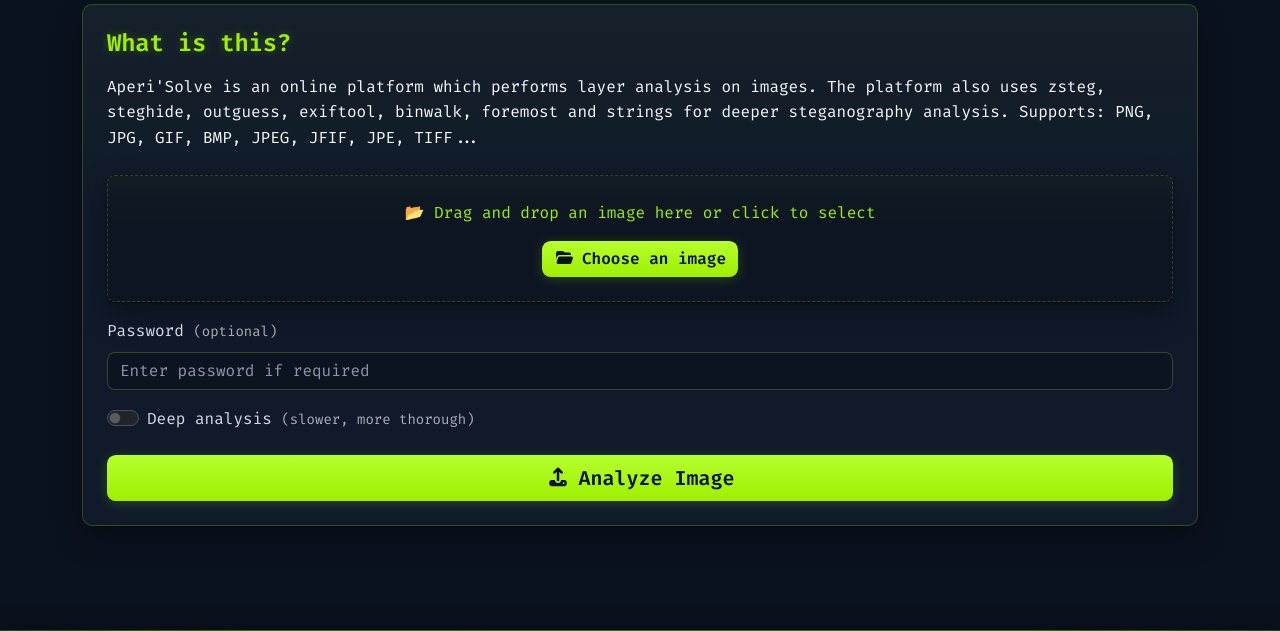
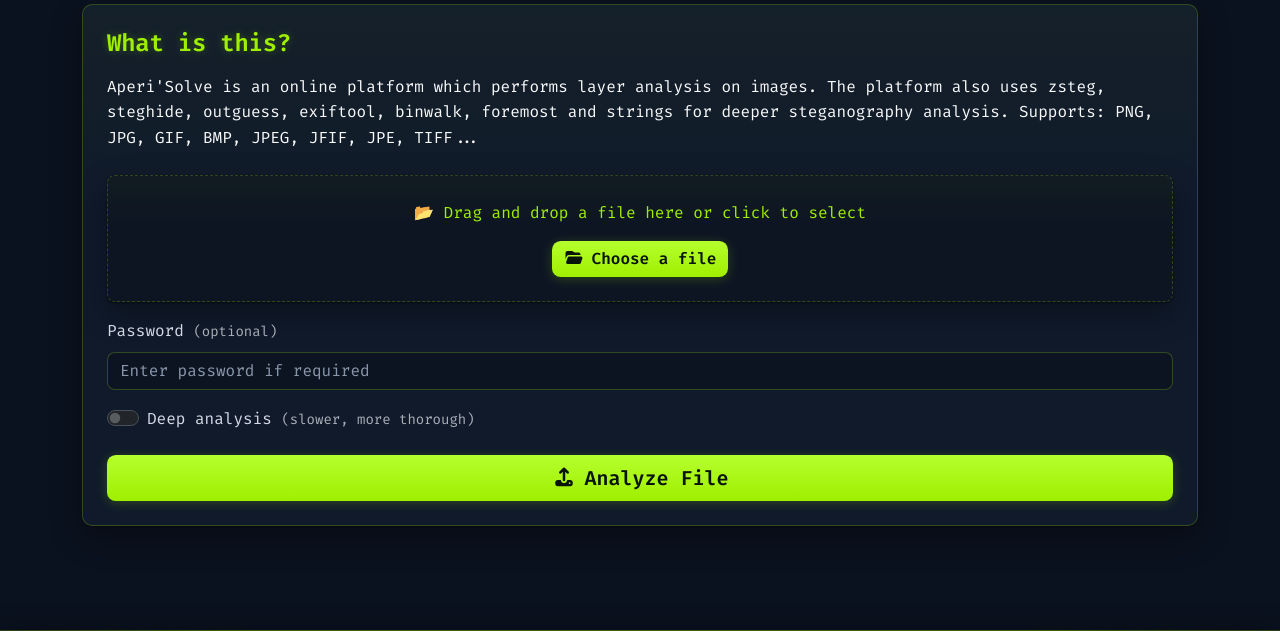
Before and after one commit to Zeecka/AperiSolve, a Flask app: page / in a window 1280 px wide. Shown: the part 165-796 px from the top of the page. Run offline with Flask 3, Linux system fonts and the light colour scheme; some libraries are stand-ins or nearby versions.

Commit message:
feat(web): accept, serve and preview any file type (#132)
Upload no longer restricts to IMAGE_EXTENSIONS (only a usable extension is
required); get_image serves the original of any type while the derived
/image/<hash>/<name> sub-path stays image-only; /infos now returns the
detected kind + mime.

Frontend renders a type-appropriate original preview from infoData.kind:
image -> <img>, audio -> <audio controls>, pdf/other -> a file card with a
download link (never a broken <img>). parseResult's image gallery now derives
channel labels from the actual keys (applying the canonical RGB order only for
the true RGB set), so arbitrary-label galleries like Spectrogram/Waveform
render. Upload copy and the browse gallery are type-neutral ("file"), with new
i18n catalog strings. Field name "image" is unchanged.

Co-Authored-By: Claude Opus 4.8 (1M context) <noreply@anthropic.com>
Claude-Session: https://claude.ai/code/session_0122kFHtr3RVVbcrjQeey6aR

```diff
--- a/aperisolve/app.py
+++ b/aperisolve/app.py
@@ -41,6 +41,7 @@ from .config import (
     RESULT_FOLDER,
     SITE_BASE_URL,
 )
+from .filetype import detect_file_type
 from .i18n import (
     DEFAULT_LANG,
     LANG_PREFIX_RULE,
@@ -368,7 +369,9 @@ def _upload_image(app: Flask) -> tuple[Response, int]:
     if image.filename is None or image.filename == "":
         return jsonify({"error": _("No image provided")}), 400
 
-    if "." not in image.filename or Path(image.filename).suffix.lower() not in IMAGE_EXTENSIONS:
+    # Any file type is accepted; only require a usable extension because storage
+    # and get_image split the stored name on ".".
+    if "." not in image.filename or not Path(image.filename).suffix:
         return jsonify({"error": _("Unsupported file type")}), 400
 
     image_data = image.read()
@@ -501,9 +504,14 @@ def _register_data_routes(app: Flask) -> None:
         image = Image.query.get_or_404(submission.image_hash)
         names = [name for name in {sub.filename for sub in image.submissions} if name]
         passwords = [pwd for pwd in {sub.password for sub in image.submissions} if pwd]
+        # detect_file_type is best-effort and never raises; kind drives the
+        # frontend preview (image/audio/pdf/other) and mime is informational.
+        file_type = detect_file_type(Path(image.file))
         response = jsonify(
             {
                 "image_path": "image/" + str(Path(image.file).name),
+                "kind": file_type.kind,
+                "mime": file_type.mime,
                 "names": names,
                 "size": image.size,
                 "first_submission_date": image.first_submission_date,
@@ -551,6 +559,10 @@ def _register_data_routes(app: Flask) -> None:
         if img_name is None:
             return abort(404, description="Image not found or unsupported format")
 
+        # The original upload (/image/<name>) may be any stored file type; the
+        # derived sub-path (/image/<hash>/<name>) only ever serves images.
+        # Capture this before the else-branch reassigns hash_val below.
+        serving_original = hash_val is None
         if hash_val is not None:
             submission = Submission.query.filter_by(hash=hash_val).first_or_404()
             image = Image.query.get_or_404(submission.image_hash)
@@ -561,7 +573,9 @@ def _register_data_routes(app: Flask) -> None:
             image = Image.query.filter_by(hash=hash_val).first_or_404()
             output_file = Path(image.file)
 
-        if (not output_file.exists()) or (output_file.suffix.lower() not in IMAGE_EXTENSIONS):
+        if not output_file.exists():
+            return abort(404, description="Image not found or unsupported format")
+        if not serving_original and output_file.suffix.lower() not in IMAGE_EXTENSIONS:
             return abort(404, description="Image not found or unsupported format")
 
         # URLs are content-addressed (md5 hashes), so responses never change:
--- a/aperisolve/i18n.py
+++ b/aperisolve/i18n.py
@@ -87,8 +87,10 @@ def js_catalog() -> dict[str, str]:
         "Green": _("Green"),
         "Blue": _("Blue"),
         "Alpha": _("Alpha"),
+        "Spectrogram": _("Spectrogram"),
+        "Waveform": _("Waveform"),
         "❌ Error during the analysis.": _("❌ Error during the analysis."),
-        "Please select an image.": _("Please select an image."),
+        "Please select a file.": _("Please select a file."),
         "❌ Invalid server response: missing submission_hash.": _(
             "❌ Invalid server response: missing submission_hash.",
         ),
@@ -98,7 +100,7 @@ def js_catalog() -> dict[str, str]:
         ),
         "Upload complete": _("Upload complete"),
         "❌ An error occurred during the transfer": _("❌ An error occurred during the transfer"),
-        "Analyzing your image…": _("Analyzing your image…"),
+        "Analyzing your file…": _("Analyzing your file…"),
         "Success": _("Success"),
         "No result": _("No result"),
         "Learn more": _("Learn more"),
@@ -106,5 +108,5 @@ def js_catalog() -> dict[str, str]:
         "❌ The analysis is taking too long. Please reload the page to check again.": _(
             "❌ The analysis is taking too long. Please reload the page to check again.",
         ),
-        "Analyzed image": _("Analyzed image"),
+        "Analyzed file": _("Analyzed file"),
     }
--- a/aperisolve/pages.py
+++ b/aperisolve/pages.py
@@ -1,8 +1,11 @@
 """Translatable page routes, registered at the root and under /<lang>/."""
+
+from pathlib import Path
 
 from flask import Blueprint, render_template
 from sqlalchemy.orm import selectinload
 
+from .config import IMAGE_EXTENSIONS
 from .i18n import alternates_for, register_lang_handling
 from .limits import is_local_request, limiter
 from .models import Image
@@ -11,6 +14,20 @@ pages_bp = Blueprint("pages", __name__)
 register_lang_handling(pages_bp)
 
 MAX_SHOW_IMAGES = 100
+
+# Extension -> Font Awesome icon for the browse gallery's non-image cards. The
+# stored upload is classified cheaply by extension here (not via
+# detect_file_type) to avoid a subprocess probe per gallery row.
+_AUDIO_EXTENSIONS = frozenset({".wav", ".mp3", ".flac", ".ogg", ".m4a", ".au"})
+
+
+def _file_icon(suffix: str) -> str:
+    """Return the Font Awesome icon class for a non-image upload extension."""
+    if suffix == ".pdf":
+        return "fa-file-pdf"
+    if suffix in _AUDIO_EXTENSIONS:
+        return "fa-file-audio"
+    return "fa-file"
 
 
 @pages_bp.route("/")
@@ -29,10 +46,18 @@ def show() -> str:
         .limit(MAX_SHOW_IMAGES)
         .all()
     )
-    images = []
+    images: list[dict[str, str]] = []
     for img in db_images:
         if not img.submissions:
             continue
         last_sub = img.submissions[-1]
-        images.append({"file": f"/image/{img.hash}", "link": f"/{last_sub.hash}"})
+        suffix = Path(str(img.file)).suffix.lower()
+        row: dict[str, str] = {"file": f"/image/{img.hash}", "link": f"/{last_sub.hash}"}
+        if suffix in IMAGE_EXTENSIONS:
+            row["kind"] = "image"
+        else:
+            row["kind"] = "other"
+            row["icon"] = _file_icon(suffix)
+            row["label"] = suffix.removeprefix(".").upper() or "FILE"
+        images.append(row)
     return render_template("show.html", images=images)
--- a/aperisolve/static/js/aperisolve.js
+++ b/aperisolve/static/js/aperisolve.js
@@ -2,8 +2,11 @@
 // list is only a fallback for pages served without the injection.
 const TOOL_ORDER = window.TOOL_ORDER || [
   "decomposer",
+  "spectrogram",
   "color_remapping",
   "file",
+  "pdfinfo",
+  "pdfid",
   "exiftool",
   "binwalk",
   "foremost",
@@ -210,6 +213,35 @@ document.addEventListener("keydown", function (e) {
   }
 });
 
+// Build the type-appropriate original-file preview shown in the info panel.
+// The upload can now be any file, so branch on the backend-detected kind:
+// image -> <img>, audio -> player, everything else -> a download file card.
+// The default is ALWAYS the file card, never a bare <img>, so an unknown or
+// non-image upload cannot render a broken image.
+function renderMainPreview(infoData) {
+  const src = escapeHtml(infoData.image_path);
+  const rawName =
+    (Array.isArray(infoData.names) && infoData.names[0]) ||
+    String(infoData.image_path || "").split("/").pop();
+  const fileName = escapeHtml(rawName);
+
+  if (infoData.kind === "image") {
+    return `<img src="${src}" alt="${t("Analyzed file")}"/>`;
+  }
+  if (infoData.kind === "audio") {
+    return `<audio controls preload="metadata" src="${src}"></audio>`;
+  }
+  const icon = infoData.kind === "pdf" ? "fa-file-pdf" : "fa-file";
+  return (
+    `<div class="file-card">` +
+    `<i class="fa ${icon} file-card-icon"></i>` +
+    `<span class="file-card-name"><code>${fileName}</code></span>` +
+    `<a href="${src}" class="btn btn-primary mt-2" download>` +
+    `<i class="fa fa-download"></i> ${t("Download file")}</a>` +
+    `</div>`
+  );
+}
+
 async function fetchImageInfo(submission_hash) {
   let infoData;
   try {
@@ -234,7 +266,7 @@ async function fetchImageInfo(submission_hash) {
   resultInfosDiv.appendChild(mainImgRight);
   mainImgRight.appendChild(tableInfos);
 
-  mainImgLeft.innerHTML += `<div id="main_image"><img src="${infoData.image_path}" alt="${t("Analyzed image")}"/></div>`;
+  mainImgLeft.innerHTML += `<div id="main_image">${renderMainPreview(infoData)}</div>`;
   tableInfos.innerHTML += `<tr><td><i class="fa fa-backward-step"></i> ${t("First upload:")}</td><td>${infoData.first_submission_date}</td></tr>`;
   tableInfos.innerHTML += `<tr><td><i class="fa fa-history"></i> ${t("Last upload:")}</td><td>${infoData.last_submission_date}</td></tr>`;
   if (Array.isArray(infoData.names)) {
@@ -503,7 +535,7 @@ function renderAnalyzing() {
   resultDiv.innerHTML =
     `<div class="analyzing" role="status" aria-live="polite">` +
     `<span class="spinner" aria-hidden="true"></span>` +
-    `<p class="mb-0">${t("Analyzing your image…")}</p></div>`;
+    `<p class="mb-0">${t("Analyzing your file…")}</p></div>`;
 }
 
 function parseResult(result) {
@@ -557,12 +589,19 @@ function parseResult(result) {
     // Parse images, downloads, ...
     if (result[tool]["status"] === "ok") {
       if ("images" in result[tool]) {
-        // Parse image output
-        var channels = ["Superimposed", "Red", "Green", "Blue", "Alpha"];
-        if (Object.keys(result[tool]["images"]).length == 1) {
-          channels = Object.keys(result[tool]["images"]);
-        } else if (Object.keys(result[tool]["images"]).length == 4) {
-          channels = ["Superimposed", "Red", "Green", "Blue"];
+        // Channel labels come from the analyzer's own dict keys. Only the
+        // decomposer/color_remapping RGB(A) sets get the canonical
+        // Superimposed,Red,Green,Blue,(Alpha) ordering; every other analyzer
+        // (e.g. the spectrogram's {Spectrogram, Waveform}) iterates its keys
+        // as-is — which also fixes a 2-key dict previously rendering nothing.
+        const imageKeys = Object.keys(result[tool]["images"]);
+        const RGBA = ["Superimposed", "Red", "Green", "Blue", "Alpha"];
+        const RGB = ["Superimposed", "Red", "Green", "Blue"];
+        let channels = imageKeys;
+        if (imageKeys.length === RGBA.length && RGBA.every((c) => imageKeys.includes(c))) {
+          channels = RGBA;
+        } else if (imageKeys.length === RGB.length && RGB.every((c) => imageKeys.includes(c))) {
+          channels = RGB;
         }
 
         let title_h3 = "";
@@ -701,7 +740,7 @@ const browseBtn = document.getElementById("browse-btn");
 const dragMsg = document.getElementById("drag-msg");
 
 function showFilename(filename) {
-  dragMsg.innerHTML = "🖼️ " + escapeHtml(filename);
+  dragMsg.innerHTML = "📄 " + escapeHtml(filename);
 }
 
 if (browseBtn) {
@@ -765,7 +804,7 @@ if (browseBtn) {
       const progressBar = document.getElementById("progress-bar");
 
       if (!fileInput.files.length) {
-        showDanger(t("Please select an image."), true);
+        showDanger(t("Please select a file."), true);
         return;
       }
 
--- a/aperisolve/templates/index.html
+++ b/aperisolve/templates/index.html
@@ -35,12 +35,12 @@
 
   <!-- Drop Zone -->
   <div class="mb-3">
-    <label for="image" class="form-label visually-hidden">{{ _("Image file") }}</label>
+    <label for="image" class="form-label visually-hidden">{{ _("File") }}</label>
     <div id="drop-zone" class="drop-zone border border-2 border-dashed rounded-3 p-4 text-center">
-      <p id="drag-msg" class="mb-3">{{ _("📂 Drag and drop an image here or click to select") }}</p>
-      <input type="file" id="image" name="image" accept="image/*" class="visually-hidden" required>
-      <button type="button" class="btn" id="browse-btn" aria-label="{{ _('Choose image file') }}">
-        <i class="fa fa-folder-open me-2"></i>{{ _("Choose an image") }}
+      <p id="drag-msg" class="mb-3">{{ _("📂 Drag and drop a file here or click to select") }}</p>
+      <input type="file" id="image" name="image" class="visually-hidden" required>
+      <button type="button" class="btn" id="browse-btn" aria-label="{{ _('Choose file') }}">
+        <i class="fa fa-folder-open me-2"></i>{{ _("Choose a file") }}
       </button>
     </div>
   </div>
@@ -61,7 +61,7 @@
 
   <!-- Submit Button -->
   <button type="submit" class="btn btn-primary btn-lg w-100">
-    <i class="fa fa-upload me-2"></i>{{ _("Analyze Image") }}
+    <i class="fa fa-upload me-2"></i>{{ _("Analyze File") }}
   </button>
 
   <!-- Progress Bar -->
```
Also changed, not shown: aperisolve/static/css/aperisolve.css (+42 -0 lines), aperisolve/templates/show.html (+7 -0 lines).
